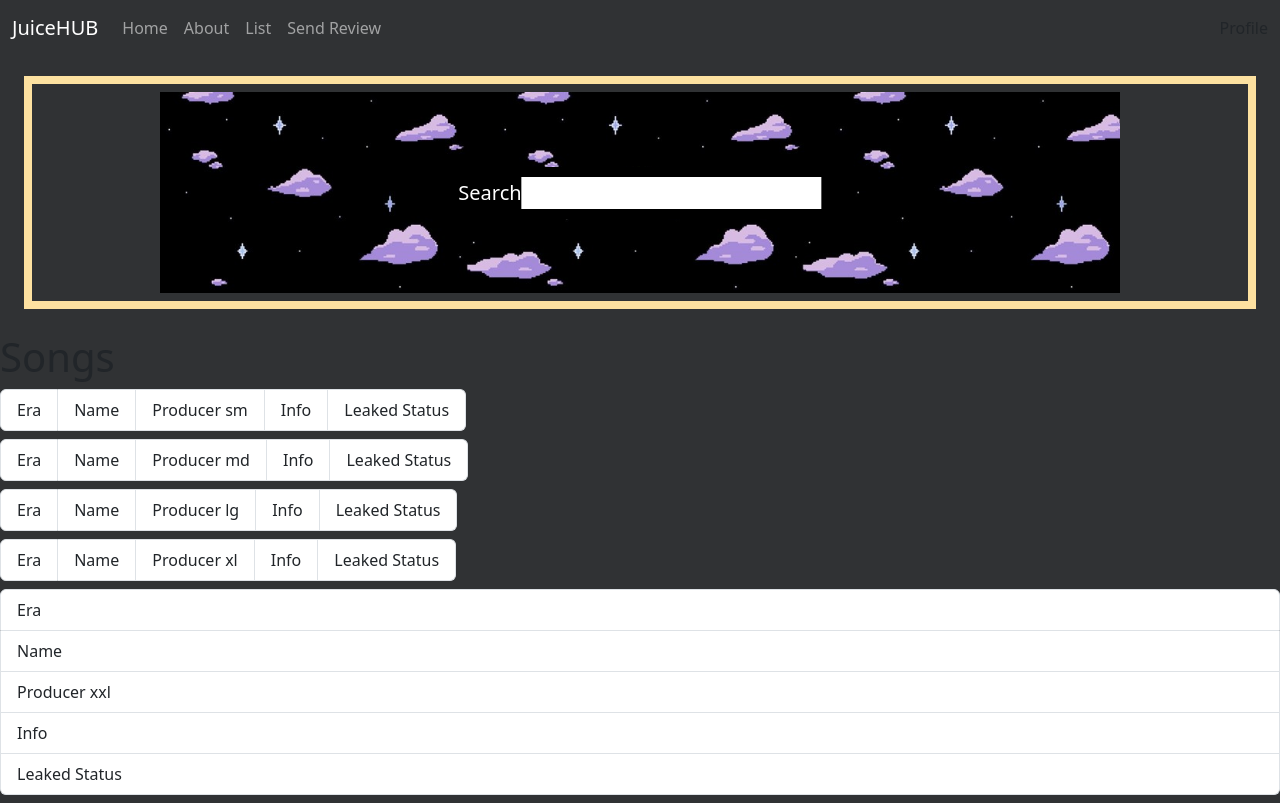
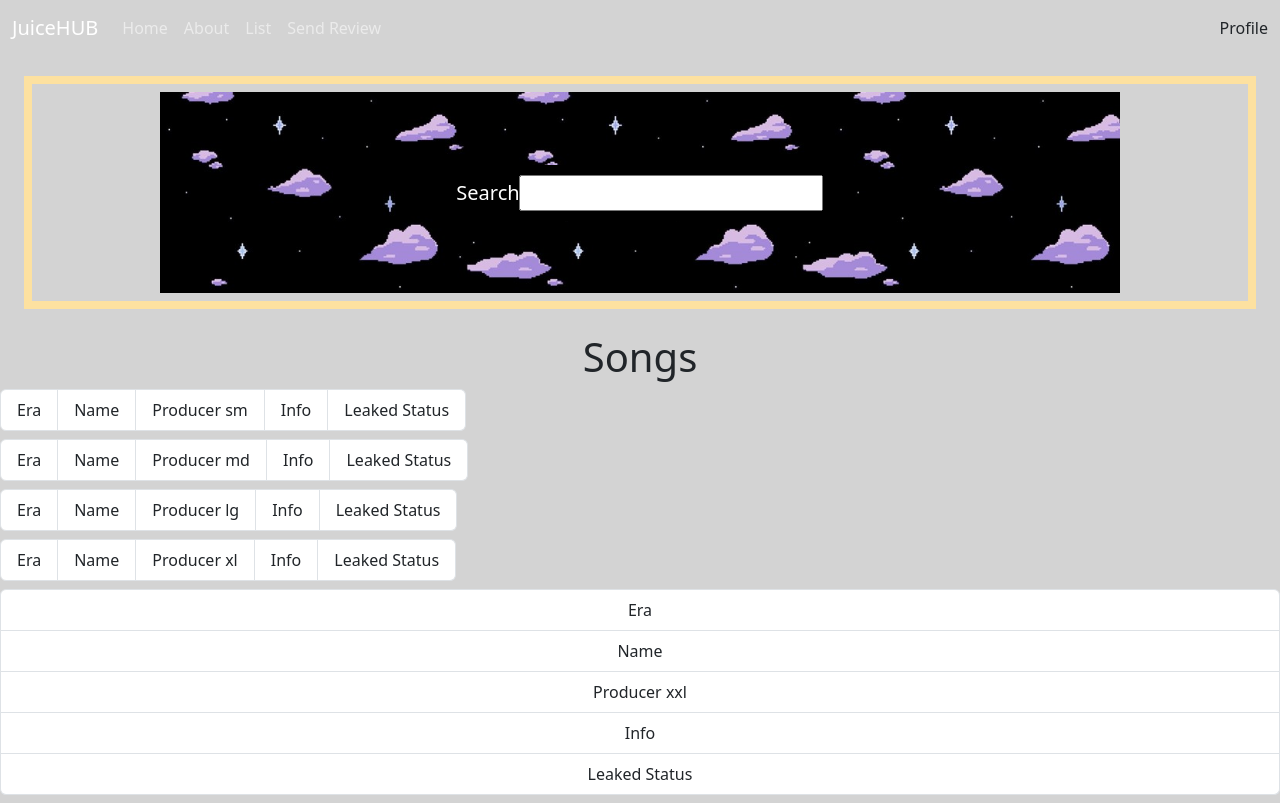
Before and after one commit to Saul999/JuiceHUB, a React (Vite) app in the folder frontend/: page / in a window 1280 px wide. Built offline with nearby package versions, Linux system fonts and the light colour scheme.

Commit message:
styling changes

```diff
--- a/frontend/index.html
+++ b/frontend/index.html
@@ -6,7 +6,7 @@
     <meta name="viewport" content="width=device-width, initial-scale=1.0" />
     <title>Vite + React + TS</title>
   </head>
-  <body style="background-color: #303234">
+  <body style="background-color: lightgray">
     <div id="root"></div>
     <script type="module" src="/src/main.tsx"></script>
   </body>
--- a/frontend/src/App.css
+++ b/frontend/src/App.css
@@ -1,8 +1,7 @@
-* {
-  margin: 0;
-  border: 0;
-  box-sizing: border-box;
+.App {
+  text-align: center;
 }
+
 .Home-search-section {
   /* margin properties */
   position: relative;
--- a/frontend/src/App.tsx
+++ b/frontend/src/App.tsx
@@ -10,7 +10,9 @@ import ProfilePage from "./pages/ProfilePage";
 function App() {
   return (
     <>
+      <div className="App">
         <NavBar></NavBar>
+        <div className="page-body">
           <Router>
             <Routes>
               <Route path="/" element={<HomePage></HomePage>}></Route>
@@ -20,6 +22,8 @@ function App() {
               <Route path="/profile" element={<ProfilePage />}></Route>
             </Routes>
           </Router>
+        </div>
+      </div>
     </>
   );
 }
```
Lines whose indentation alone changed are shown as unchanged.
